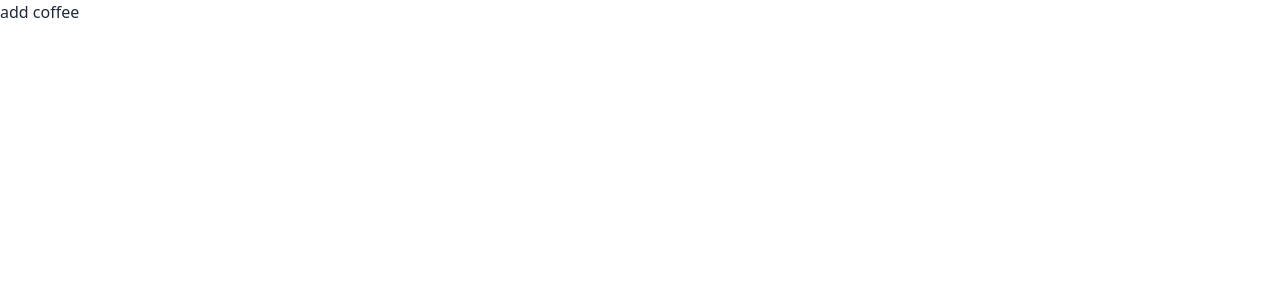
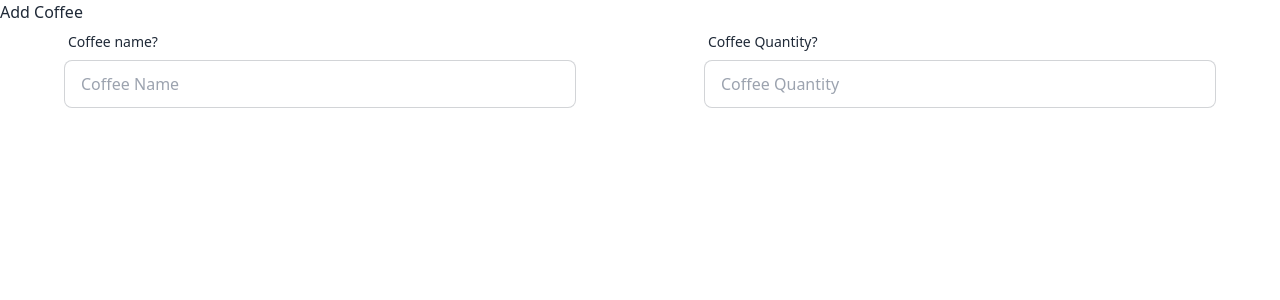
Before and after one commit to Arif-Islam21/coffee-store-server-2, a React (Vite) app in the folder coffee-store-client/: page /addCoffee in a window 1280 px wide. Shown: the top 300 px of the page. Built offline with nearby package versions, Linux system fonts and the light colour scheme.

Commit message:
working on add mango

```diff
--- a/coffee-store-client/src/Components/AddCoffee.jsx
+++ b/coffee-store-client/src/Components/AddCoffee.jsx
@@ -1,5 +1,33 @@
 const AddCoffee = () => {
-  return <div>add coffee</div>;
+  return (
+    <div>
+      <h2>Add Coffee</h2>
+      <form>
+        <div className="flex justify-around">
+          <label className="form-control w-full max-w-lg">
+            <div className="label">
+              <span className="label-text">Coffee name?</span>
+            </div>
+            <input
+              type="text"
+              placeholder="Coffee Name"
+              className="input input-bordered w-full max-w-lg"
+            />
+          </label>
+          <label className="form-control w-full max-w-lg">
+            <div className="label">
+              <span className="label-text">Coffee Quantity?</span>
+            </div>
+            <input
+              type="number"
+              placeholder="Coffee Quantity"
+              className="input input-bordered w-full max-w-lg"
+            />
+          </label>
+        </div>
+      </form>
+    </div>
+  );
 };
 
 export default AddCoffee;
```
